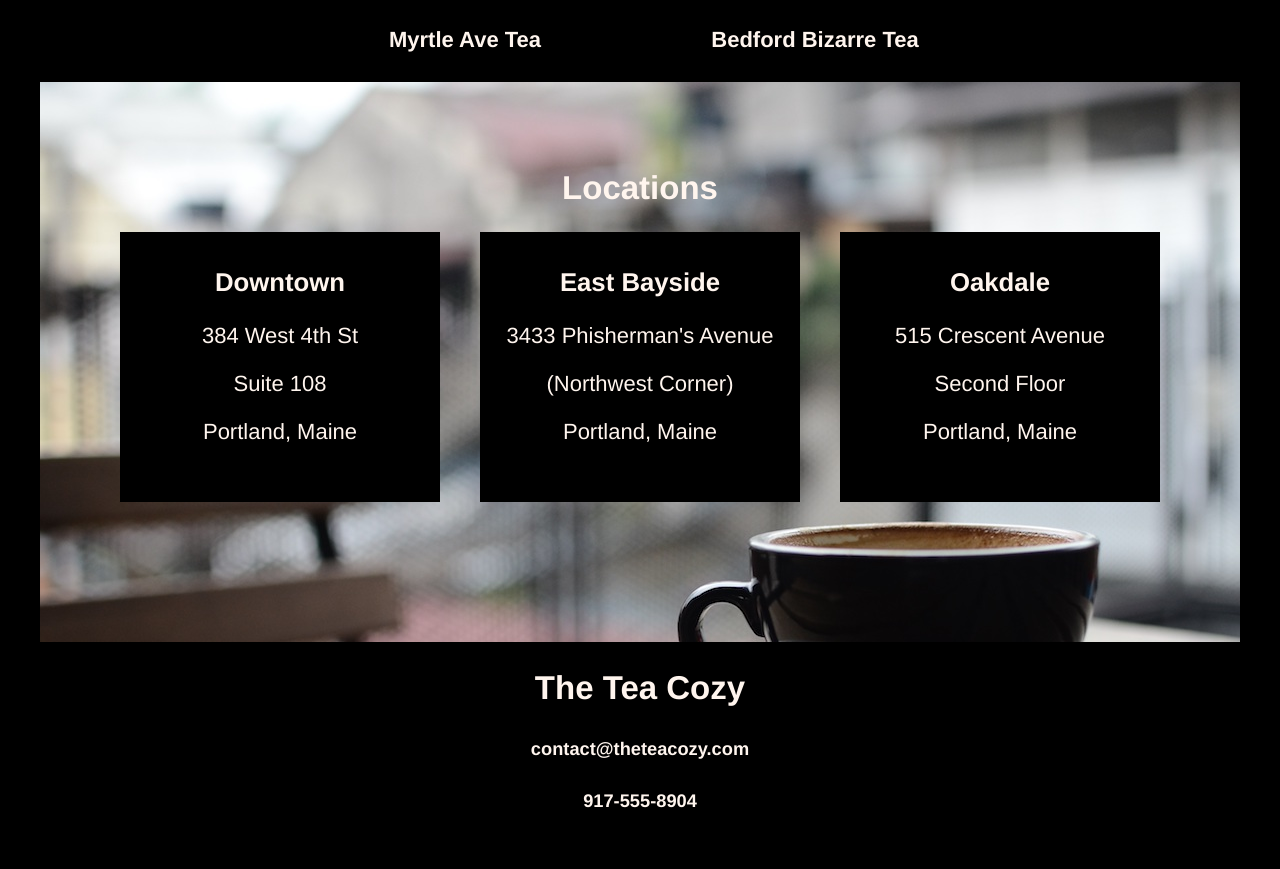
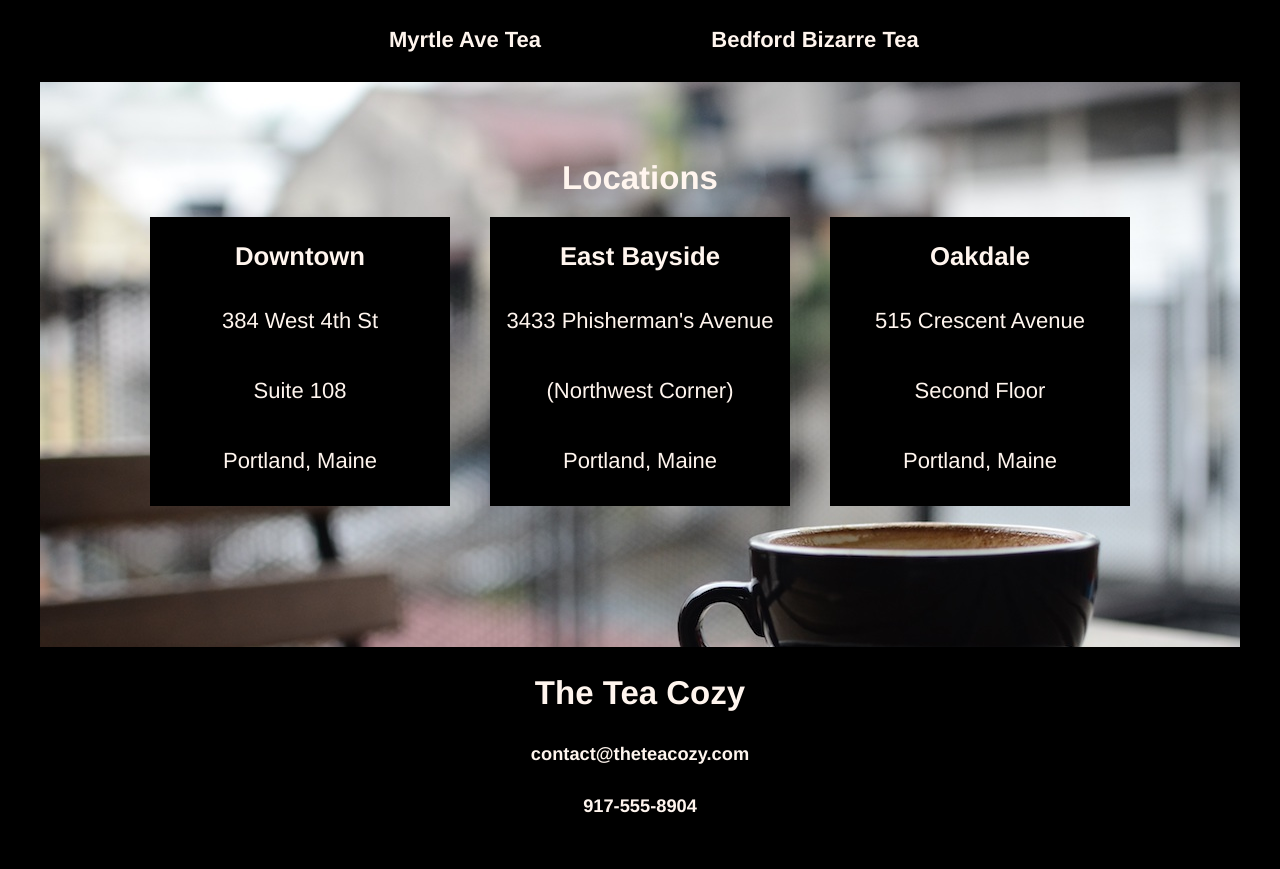
Before and after one commit to wonkatin/TeaCozy, a plain HTML site: page index.html in a window 1280 px wide. Shown: the part 1406-2275 px from the top of the page. Drawn offline with Linux system fonts and the light colour scheme.

Commit message:
Footer 2

```diff
--- a/Resources/css/style.css
+++ b/Resources/css/style.css
@@ -102,14 +102,16 @@ header {
   margin-right: 50px;
 }
 .locations {
+  display: block;
   /*display: flex;
   flex-direction: column;
   align-items: center;*/
   background-image: url(../images/backgrounds/img-locations-background.jpg);
-  height: 500px;
+  height: 515px;
   width: 1200px;
-  padding-top: 60px;
+  padding-top: 50px;
   text-align: center;
+
 }
 .locations h2 {
   margin-bottom: 15px;
@@ -120,22 +122,29 @@ header {
   justify-content: center;
   width: 1100;
   margin: auto;
-  padding-top: 5px;
+  /*padding-top: 5px;*/
 
 }
 .location {
-  /*display: flex;
+  display: flex;
   flex-direction: column;
-  justify-content: center;*/
+  justify-content: center;
   text-align: center;
-  height:250px;
-  width: 300px;
-  /*flex-basis: 280px;*/
+  /*height:250px;
+  width: 300px;*/
+  flex-basis: 280px;
   background-color: black;
   opacity: 1;
   padding: 10px;
   margin: 5px 20px;
 }
+.location h3 {
+  display: flex;
+  flex-direction: column;
+  align-items: center;
+  margin: 15px;
+}
+
 footer {
   display: flex;
   flex-direction: column;
```
